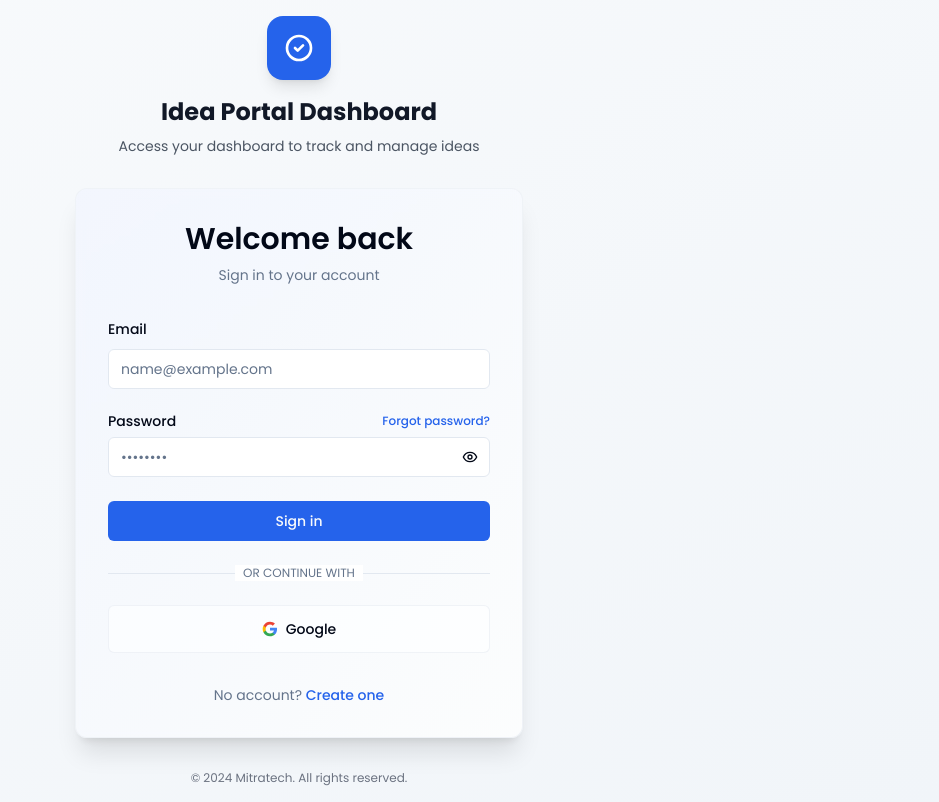
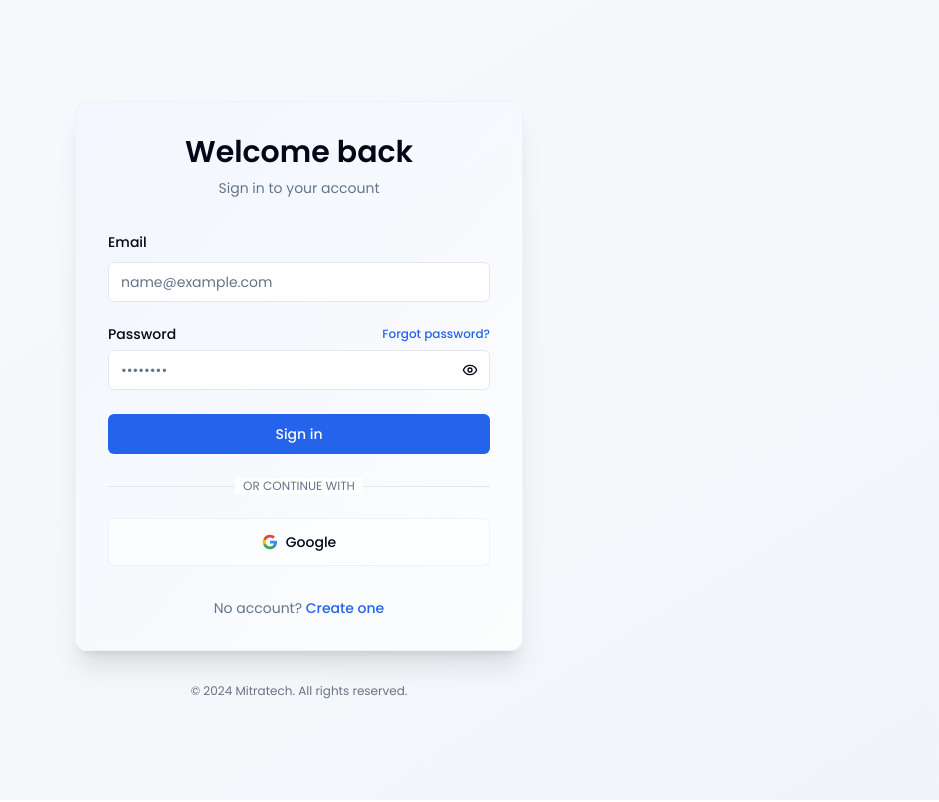
Before and after one commit to MT-Unified-Experience/Ideaportaldasboardnewjune, a React (Vite) app: page /login in a window 1280 px wide. Shown: the whole page, without its empty margins (341-1280 px from the left). Built offline with nearby package versions, Linux system fonts and the light colour scheme; no server answers.

Commit message:
Remove Logo/Brand Section from Login Page

```diff
--- a/src/pages/LoginPage.tsx
+++ b/src/pages/LoginPage.tsx
@@ -32,17 +32,6 @@ const LoginPage: React.FC = () => {
 
       {/* Main Content */}
       <div className="relative z-10 w-full max-w-md">
-        {/* Logo/Brand Section */}
-        <div className="text-center mb-8">
-          <div className="inline-flex items-center justify-center w-16 h-16 bg-blue-600 rounded-2xl mb-4 shadow-lg">
-            <svg className="w-8 h-8 text-white" fill="none" stroke="currentColor" viewBox="0 0 24 24">
-              <path strokeLinecap="round" strokeLinejoin="round" strokeWidth={2} d="M9 12l2 2 4-4m6 2a9 9 0 11-18 0 9 9 0 0118 0z" />
-            </svg>
-          </div>
-          <h1 className="text-2xl font-bold text-gray-900 mb-2">Idea Portal Dashboard</h1>
-          <p className="text-gray-600 text-sm">Access your dashboard to track and manage ideas</p>
-        </div>
-
         {/* Auth Component */}
         <Auth />
 
```
